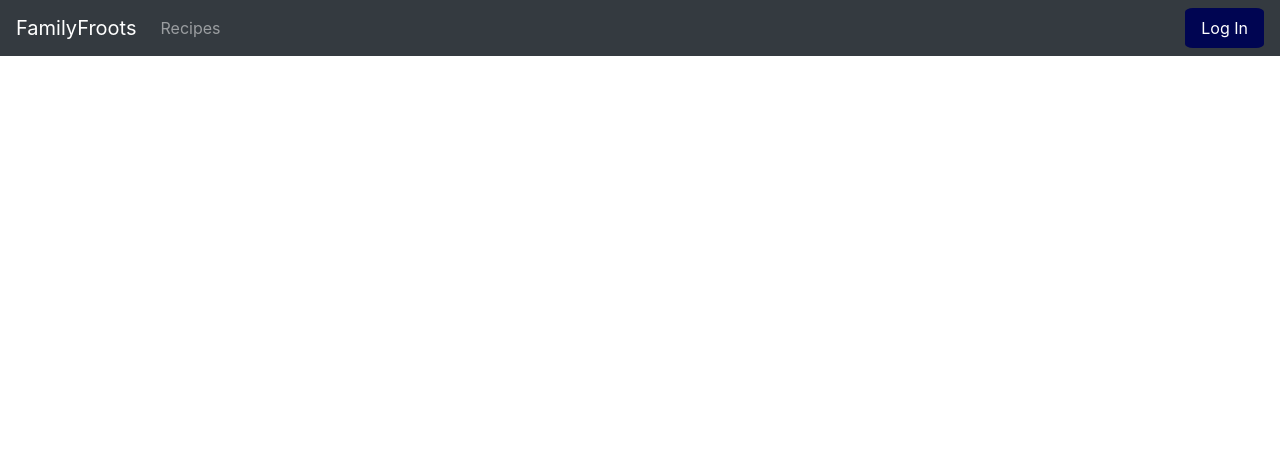
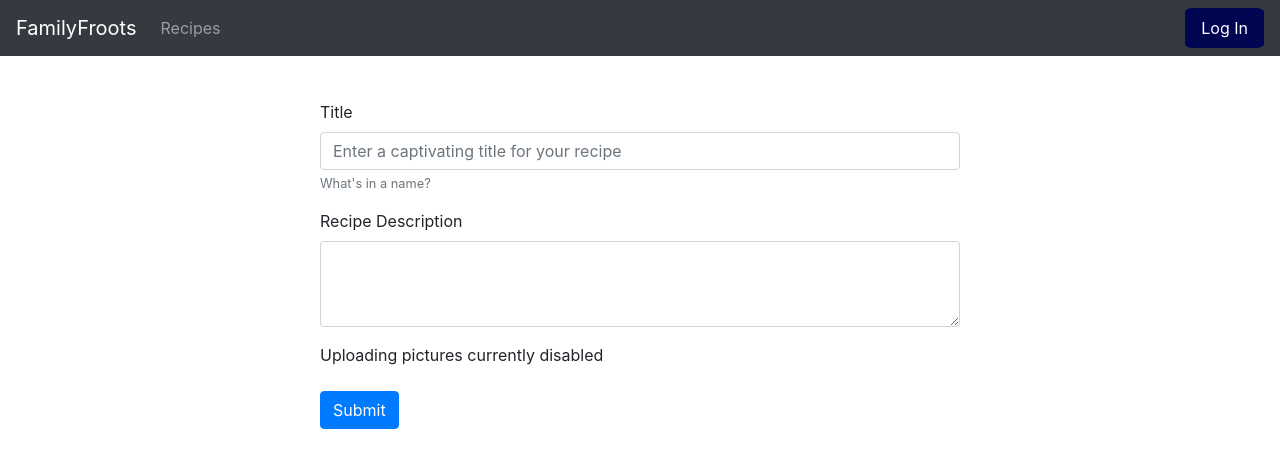
Before and after one commit to DMesure/software_security_web_application, a React (Create React App) app: page /addRecipe in a window 1280 px wide. Shown: the top 468 px of the page. Built offline with nearby package versions, Linux system fonts and the light colour scheme; no server answers.

Commit message:
addRecipeForm, Recipe filter

```diff
--- a/src/App.css
+++ b/src/App.css
@@ -77,3 +77,14 @@
   max-height: 700px;
   max-width: 800px;
 }
+
+.addRecipeBox {
+  margin: auto;
+  margin-top: 100px;
+  position: absolute;
+  top: 0;
+  bottom: 0;
+  left: 0;
+  right: 0;
+  width: 50vw;
+}
--- a/src/App.js
+++ b/src/App.js
@@ -7,6 +7,7 @@ import Header from './components/Header';
 import RecipeInfo from './pages/RecipeInfo';
 import { BrowserRouter as Router, Route } from "react-router-dom";
 import { Auth0Provider } from "@auth0/auth0-react";
+import AddRecipe from './pages/addRecipe';
 
 
 function App() {
@@ -26,6 +27,7 @@ function App() {
           <Route path="/recipes" component={Recipes} />
           <Route path="/register" component={SaveUser} />
           <Route path="/recipe/:id" component={RecipeInfo} />
+          <Route path="/addRecipe" component={AddRecipe} />
         </div>
       </Router>
     </Auth0Provider>
--- a/src/api/api_user.js
+++ b/src/api/api_user.js
@@ -1,7 +1,6 @@
-
 export function getUser(accessToken) {
     return fetch(
-        `${process.env.REACT_APP_AUTH0_AUDIENCE}/users`, { headers: { Authorization: `Bearer ${accessToken}` } }
+        `${process.env.REACT_APP_AUTH0_AUDIENCE}/user`, { headers: { Authorization: `Bearer ${accessToken}` } }
     )
         .then(res => {
             if (res.status === 200) {
--- a/src/components/RecipeCard.js
+++ b/src/components/RecipeCard.js
@@ -5,7 +5,7 @@ import { Link } from 'react-router-dom';
 export default function RecipeCard(props) {
 
     return (
-        <Card style={{ minwidth: '18rem' }}>
+        <Card style={{ minwidth: '18rem' }} className="col-sm-2">
             <Card.Img variant="top" src={props.image ? `/images/${props.image}` : `/images/noimagefound.png`} />
             <Card.Body>
                 <Card.Title>{props.name}</Card.Title>
--- a/src/pages/Recipes.js
+++ b/src/pages/Recipes.js
@@ -1,13 +1,14 @@
 import React, { useState, useEffect } from 'react';
-// import { useAuth0 } from "@auth0/auth0-react";
+import { useAuth0 } from "@auth0/auth0-react";
 import * as recipeData from "../api/api_recipe";
 import CardDeck from "react-bootstrap/CardDeck";
 import RecipeCard from "../components/RecipeCard";
+import * as userData from "../api/api_user";
 
 
 export default function Recipes() {
-  //   // const { getAccessTokenSilently } = useAuth0();
-  //   // const [accessToken, setAccessToken] = useState("");
+  const { getAccessTokenSilently, user } = useAuth0();
+  const [accessToken, setAccessToken] = useState("");
   //   const [recipes, setRecipes] = useState([]);
 
   //   useEffect(() => {
@@ -26,13 +27,43 @@ export default function Recipes() {
 
 
   //   console.log(recipes);
-  const [recipes, setRecipes] = useState([]);
+  const [recipes, setRecipes] = useState(undefined);
+  const [userr, setUserr] = useState(undefined);
 
   useEffect(() => {
-    recipeData.getRecipes().then(res => setRecipes(res)).catch(err => console.log(err));
-  }, []);
+    if (!recipes) {
+      recipeData.getRecipes().then(res => setRecipes(res)).catch(err => console.log(err));
+    }
+
+    if (user && !userr) {
+      getAccessTokenSilently()
+        .then((accessToken) => {
+          userData
+            .getUser(accessToken)
+            .then((profile) => {
+              setUserr(profile);
+            })
+            .catch((err) => console.log(err));
+        })
+        .catch((err) => console.log(err));
+    }
+  }, [user, getAccessTokenSilently, recipes, userr]);
 
   return (
-    <CardDeck>{recipes.length > 0 && recipes.map((m, i) => <RecipeCard {...m} key={i} />)}</CardDeck>
+    <>
+      {userr ? (
+        <>
+          <h2>Your Recipes</h2>
+          <CardDeck>{
+            recipes.filter(r => r.created_by === userr.id).map((m, i) => <RecipeCard {...m} key={i} />)
+          }</CardDeck>
+          <h2>Other Recipes</h2>
+          <CardDeck>{recipes.filter(r => r.created_by !== userr.id).map((m, i) => <RecipeCard {...m} key={i} />)
+          }</CardDeck>
+        </>) :
+        <CardDeck>{recipes && recipes.map((m, i) => <RecipeCard {...m} key={i} />)}</CardDeck>
+
+      }
+    </>
   );
 }
--- /dev/null
+++ b/src/pages/addRecipe.js
@@ -0,0 +1,33 @@
+import React, { useState, useEffect } from 'react';
+import Form from "react-bootstrap/Form";
+import Button from "react-bootstrap/Button";
+
+
+export default function AddRecipe() {
+
+
+    return (
+        <div className="addRecipeBox">
+            <Form>
+                <Form.Group>
+                    <Form.Label>Title</Form.Label>
+                    <Form.Control type="text" placeholder="Enter a captivating title for your recipe" />
+                    <Form.Text className="text-muted">
+                        What's in a name?
+                </Form.Text>
+                </Form.Group>
+
+                <Form.Group controlId="exampleForm.ControlTextarea1">
+                    <Form.Label>Recipe Description</Form.Label>
+                    <Form.Control as="textarea" rows={3} />
+                </Form.Group>
+                <Form.Group>
+                    <Form.Label>Uploading pictures currently disabled</Form.Label>
+                </Form.Group>
+                <Button variant="primary" type="submit">
+                    Submit
+                </Button>
+            </Form>
+        </div>
+    );
+}
```
Also changed, not shown: 1 other file (tests, documents, lock files or other folders).
